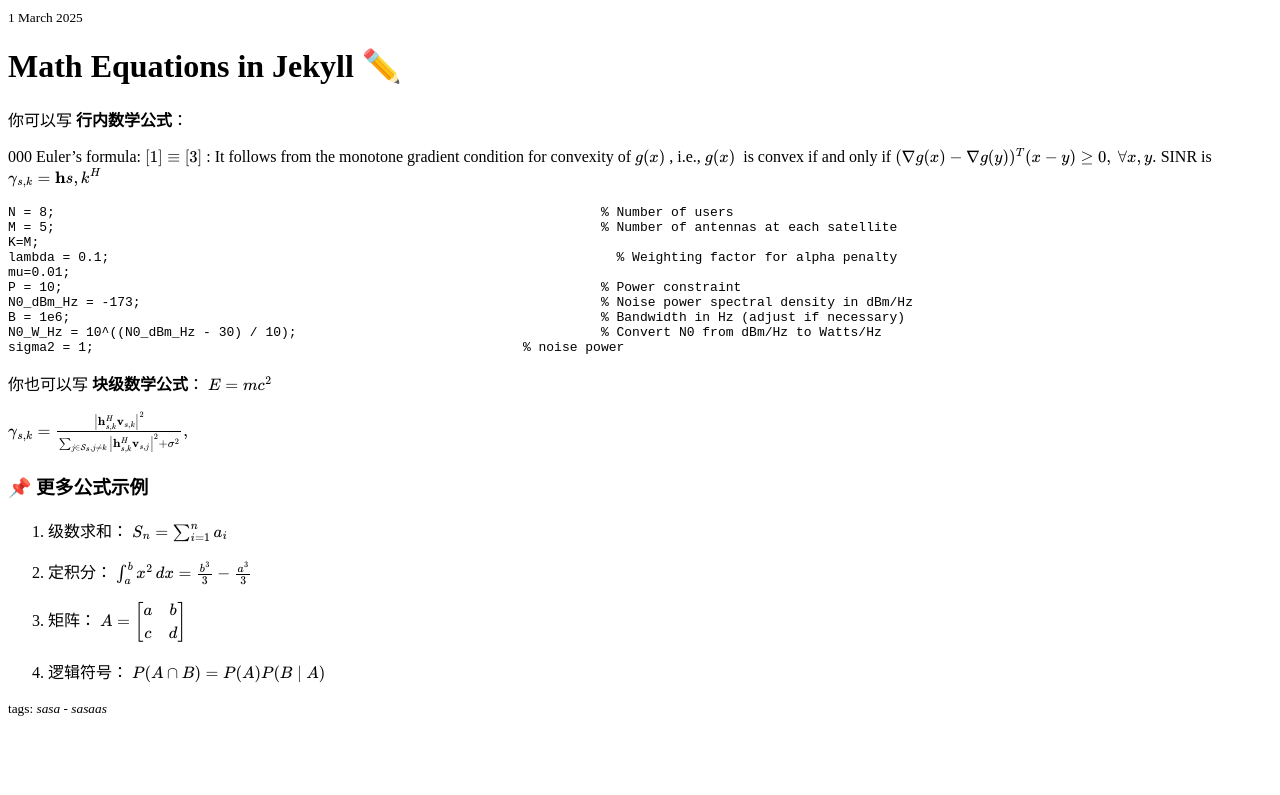
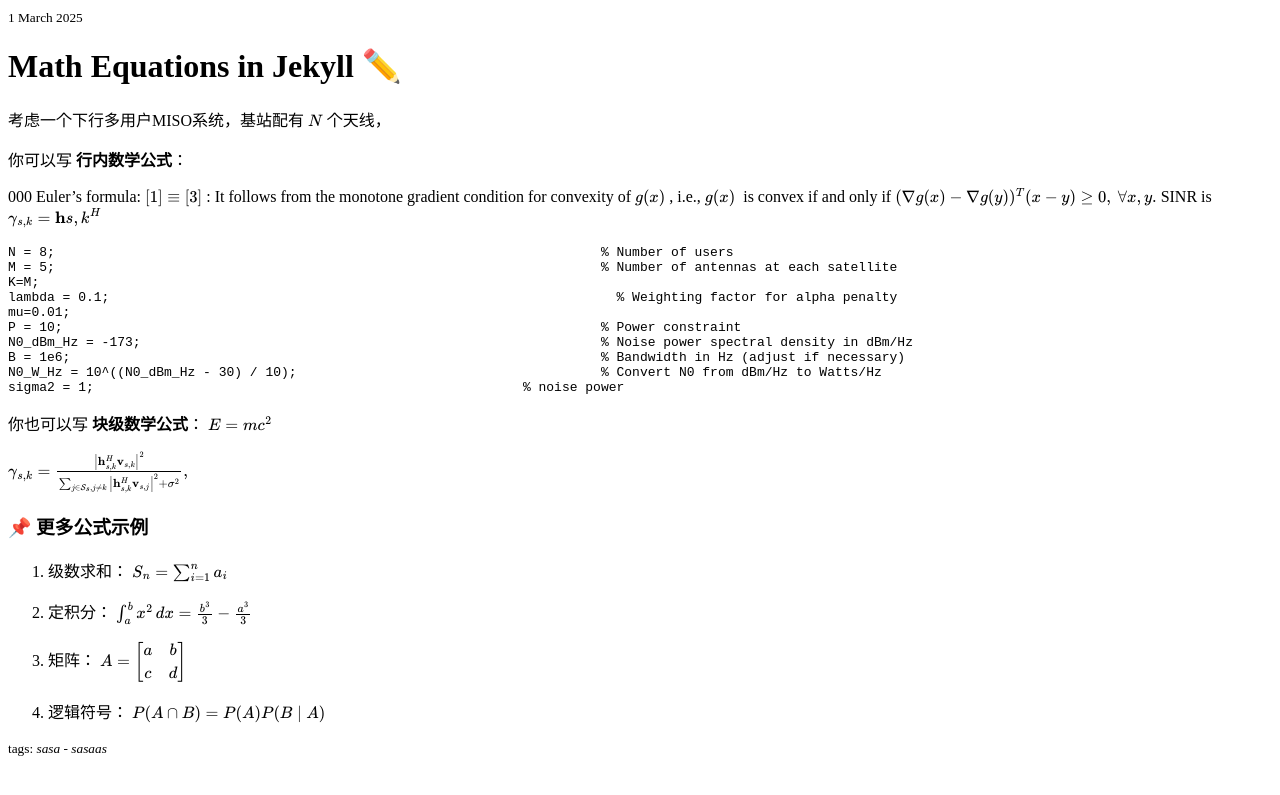
Before and after one commit to wq2li/wq2li.github.io, a Jekyll site: the page built from _posts/2025-03-01-my-first-post.md, in a window 1280 px wide. Shown: the top 795 px of the page. Built offline with Jekyll 4.4.1, drawn with Linux system fonts in a browser that asks for light colours; formulas are drawn with MathJax 3.

Commit message:
Update 2025-03-01-my-first-post.md

```diff
--- a/_posts/2025-03-01-my-first-post.md
+++ b/_posts/2025-03-01-my-first-post.md
@@ -6,6 +6,8 @@ tags: ['sasa','sasaas']
 ---
 
 # Math Equations in Jekyll ✏️
+
+考虑一个下行多用户MISO系统，基站配有 $ N $ 个天线，
 
 你可以写 **行内数学公式**：
 
```
